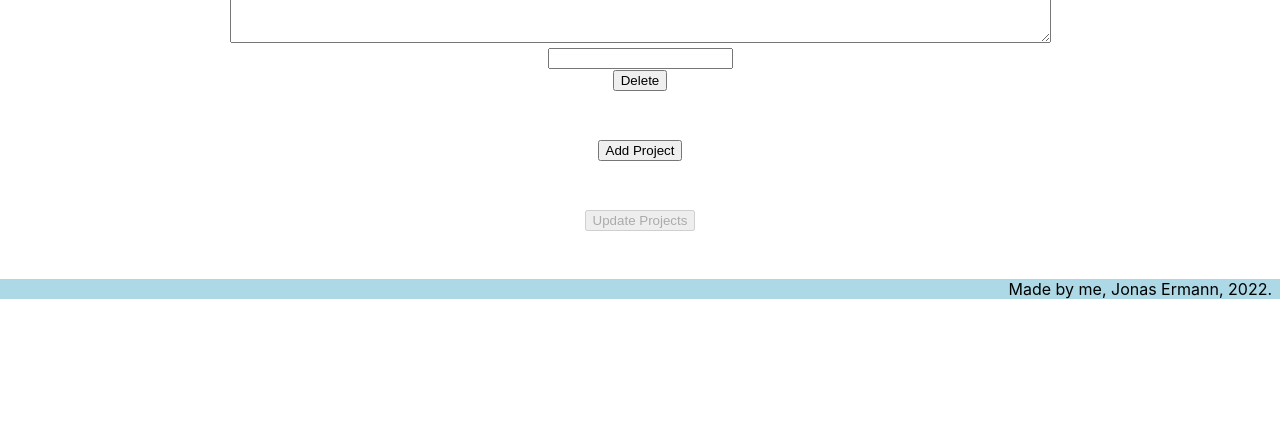
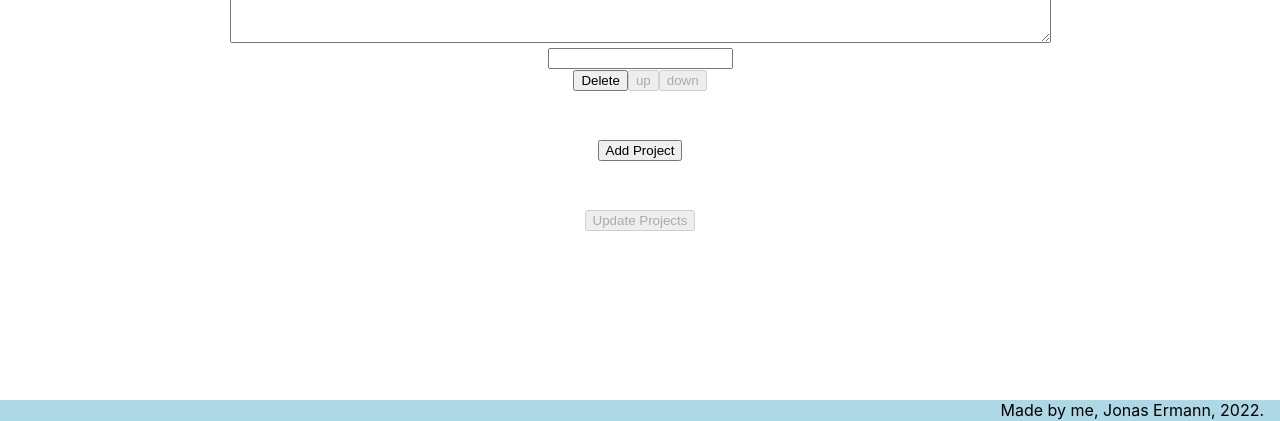
Before and after one commit to jonasermann/portfolio-client, a React (Create React App) app in the folder portfolio-client/: page /crud/changes/projects in a window 1280 px wide. Shown: the part 376-797 px from the top of the page. Built offline with nearby package versions, Linux system fonts and the light colour scheme; no server answers.

Commit message:
Add Up & Down Buttons

```diff
--- a/portfolio-client/src/App.css
+++ b/portfolio-client/src/App.css
@@ -1,6 +1,7 @@
 .App {
     text-align: center;
-    min-height: 100%;
+    min-height: 100vh;
+    position: relative;
 }
 
 @import url('https://fonts.googleapis.com/css2?family=Luckiest+Guy&display=swap');
@@ -26,11 +27,13 @@
 .App-footer {
     background-color: lightblue;
     text-align: right;
-    width: 100%
+    position: absolute;
+    width: 100%;
+    bottom: 0;
+    height: 1.5rem;
 }
 
 .App-footer__text {
-    padding-right: 0.5rem;
+    padding-right: 1rem;
     margin: 0;
-    margin-top: 3rem;
 }
--- a/portfolio-client/src/App.tsx
+++ b/portfolio-client/src/App.tsx
@@ -107,6 +107,9 @@ function App() {
             </Routes>
           </BrowserRouter>
         </div>
+        <br />
+        <br />
+        <br />
         <footer className="App-footer">
           <p className="App-footer__text">
             Made by me, Jonas Ermann, 2022.
--- a/portfolio-client/src/crudComponents/CRUDProjects.tsx
+++ b/portfolio-client/src/crudComponents/CRUDProjects.tsx
@@ -22,6 +22,7 @@ const Projects = (props: IProjectProps) => {
   const projectProps = appProps.projectProps;
   const projects = projectProps.projects;
   const setProjects = projectProps.setProjects;
+  console.log(projects);
 
   const initiateChange = async () => {
     const url: string = `${rootUrl}/api/projects`;
@@ -37,12 +38,30 @@ const Projects = (props: IProjectProps) => {
     setProjects([...projects, { id: id, imgUrl: '', text: '', url: '' }])
   }
 
-  const deleteProject_ = (id: number) => {
+  const deleteProject = (id: number) => {
     setProjects(
       projects.filter(project =>
         project.id !== id
       )
     )
+  }
+
+  const upProject = (index: number) => {
+    const upperProject = projects[index - 1];
+    upperProject.id = index + 1;
+    projects[index].id = index;
+    projects[index - 1] = projects[index];
+    projects[index] = upperProject;
+    setProjects(projects);
+  }
+
+  const downProject = (index: number) => {
+    const lowerProject = projects[index + 1];
+    lowerProject.id = index + 1;
+    projects[index].id = index + 2;
+    projects[index + 1] = projects[index];
+    projects[index] = lowerProject;
+    setProjects(projects);
   }
 
   return (
@@ -75,7 +94,9 @@ const Projects = (props: IProjectProps) => {
                   }))} />
                 </div>
               </div>
-              <button className="CRUDProjects-content__project-delete" type="button" onClick={() => deleteProject_(project.id)} data-testid={`delete${projectIndex}`}>Delete</button>
+              <button className="CRUDProjects-content__project-delete" type="button" onClick={() => deleteProject(project.id)} data-testid={`delete${projectIndex}`}>Delete</button>
+              <button type="button" onClick={e => upProject(projectIndex)} disabled={projectIndex === 0}>up</button>
+              <button type="button" onClick={e => downProject(projectIndex)} disabled={projectIndex === projects.length - 1}>down</button>
             </div>
           )}
           <button className="CRUDProjects-content__Add" type="button" onClick={() => addProject()}>Add Project</button>
```
